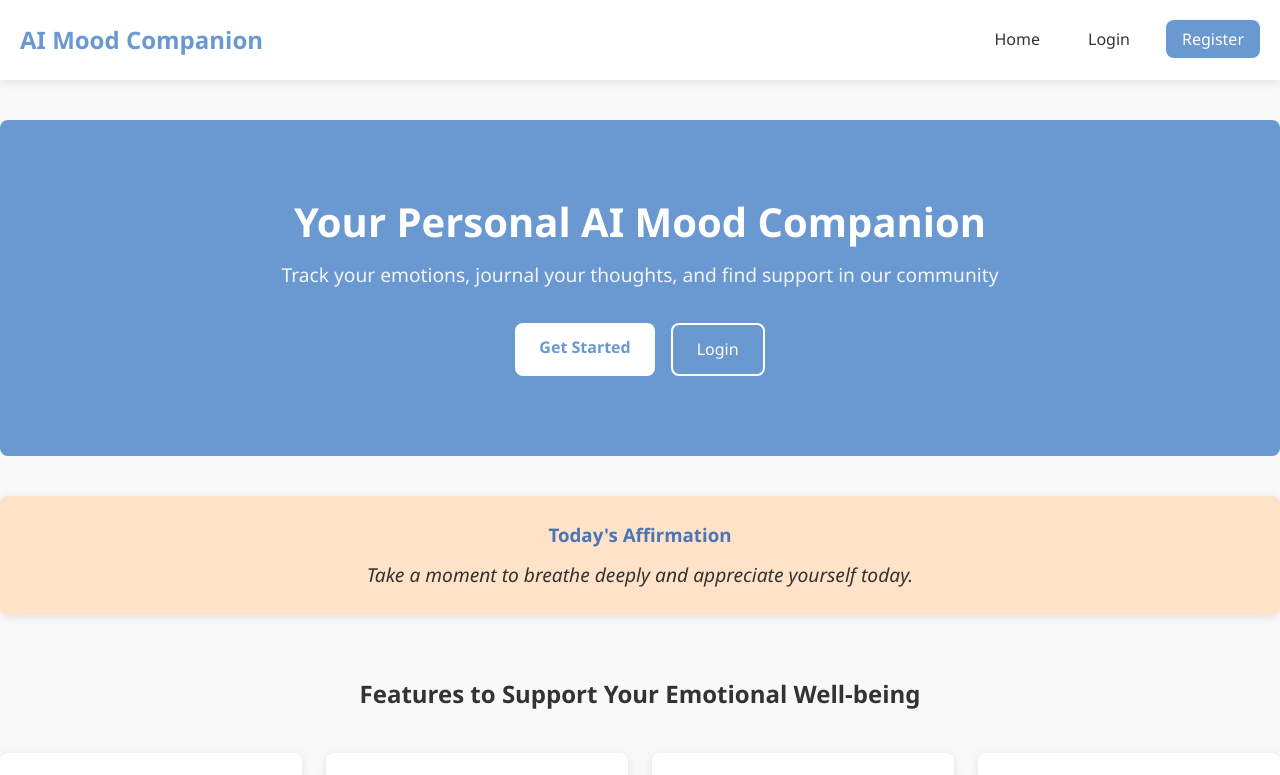
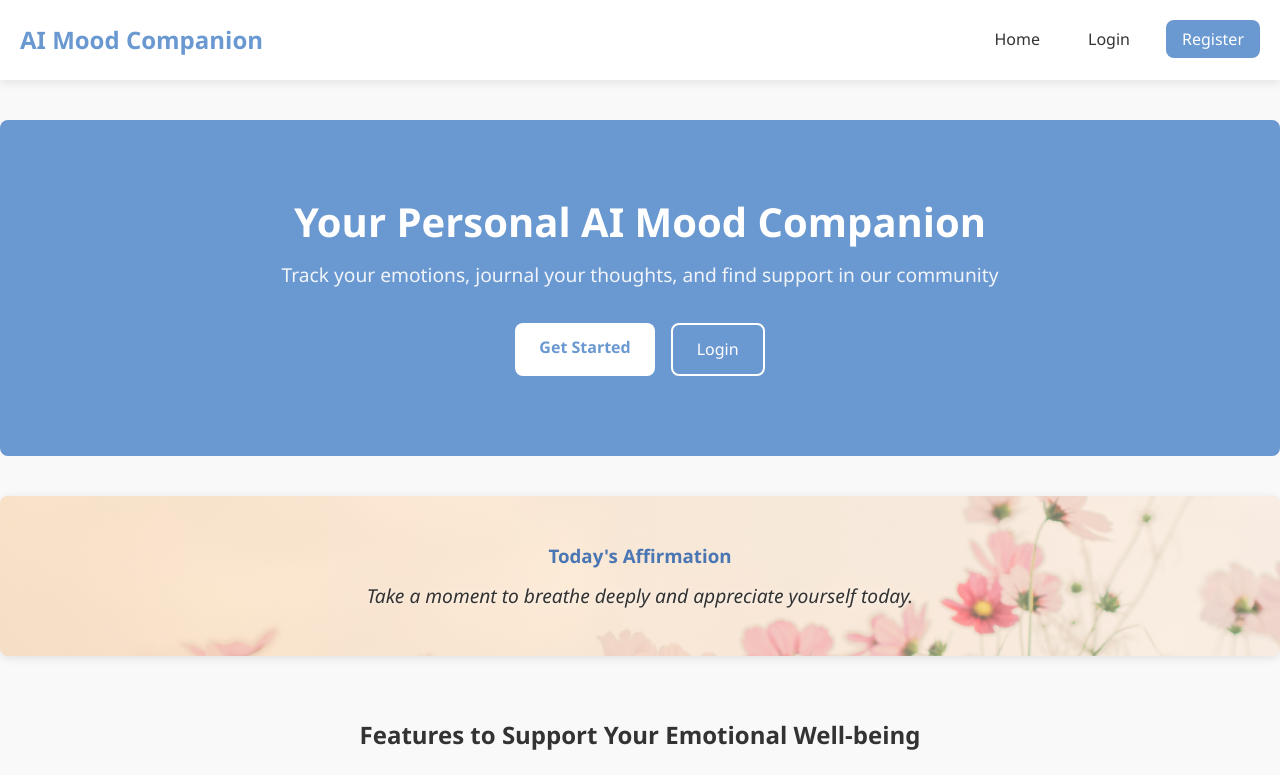
Before and after one commit to swanwish/MoodCompanion, a React (Vite) app in the folder client/: page / in a window 1280 px wide. Shown: the top 775 px of the page. Built offline with nearby package versions, Linux system fonts and the light colour scheme.

Commit message:
feat: add image to affirmation

```diff
--- a/client/src/components/home/DailyAffirmation.jsx
+++ b/client/src/components/home/DailyAffirmation.jsx
@@ -1,5 +1,5 @@
-// src/components/home/DailyAffirmation.jsx
 import { useState, useEffect } from "react";
+import affirmationBg from "../../assets/images/affirmationBg.jpg"; // 假设有这个图片，如果没有请替换为实际图片路径
 
 function DailyAffirmation() {
   const [dailyAffirmation, setDailyAffirmation] = useState("");
@@ -21,8 +21,13 @@ function DailyAffirmation() {
 
   return (
     <div className="daily-affirmation">
-      <h3>Today's Affirmation</h3>
-      <p>{dailyAffirmation}</p>
+      <div className="affirmation-image">
+        <img src={affirmationBg} alt="Inspirational background" />
+      </div>
+      <div className="affirmation-content">
+        <h3>Today's Affirmation</h3>
+        <p>{dailyAffirmation}</p>
+      </div>
     </div>
   );
 }
--- a/client/src/pages/HomePage.css
+++ b/client/src/pages/HomePage.css
@@ -63,27 +63,76 @@
 .cta-secondary:hover {
   background-color: rgba(255, 255, 255, 0.2);
 }
-
 /* Daily Affirmation */
 .daily-affirmation {
   background-color: var(--secondary-light);
-  padding: 24px;
   border-radius: var(--border-radius);
   text-align: center;
   margin-bottom: 40px;
   box-shadow: var(--shadow);
+  position: relative;
+  overflow: hidden;
+  display: flex;
+  min-height: 160px;
+}
+
+.affirmation-image {
+  position: absolute;
+  top: 0;
+  left: 0;
+  width: 100%;
+  height: 100%;
+  z-index: 1;
+  opacity: 0.8;
+}
+
+.affirmation-image img {
+  width: 100%;
+  height: 100%;
+  object-fit: cover;
+}
+
+.affirmation-content {
+  position: relative;
+  z-index: 2;
+  padding: 24px;
+  display: flex;
+  flex-direction: column;
+  justify-content: center;
+  width: 100%;
+  background: linear-gradient(
+    to right,
+    rgba(252, 208, 161, 0.4),
+    rgba(255, 226, 199, 0.1)
+  );
 }
 
 .daily-affirmation h3 {
   color: var(--primary-dark);
   margin-bottom: 10px;
+  font-weight: 600;
 }
 
 .daily-affirmation p {
   font-size: 1.2rem;
   font-style: italic;
   color: var(--text-primary);
+  max-width: 80%;
+  margin: 0 auto;
+  line-height: 1.6;
+  text-shadow: 0 0 5px rgba(255, 255, 255, 0.7);
 }
+@media (max-width: 768px) {
+  .daily-affirmation {
+    min-height: 180px;
+  }
+
+  .daily-affirmation p {
+    max-width: 90%;
+    font-size: 1.1rem;
+  }
+}
+
 /* Features Section */
 .features-section {
   margin-top: 60px;
```
Also changed, not shown: client/src/assets/images/affirmationBg.jpg (added).
